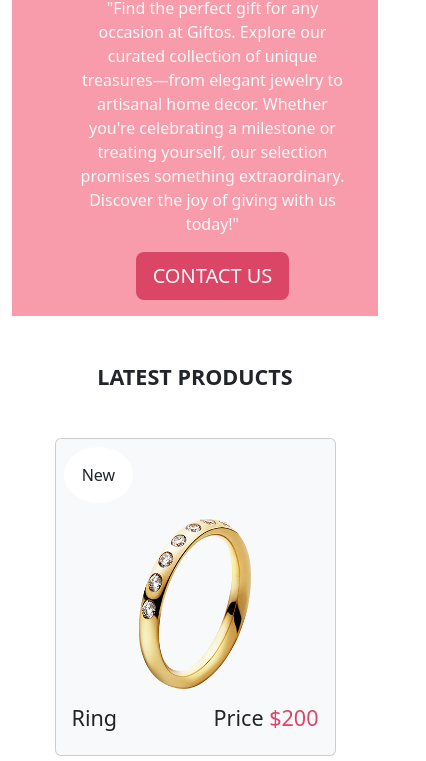
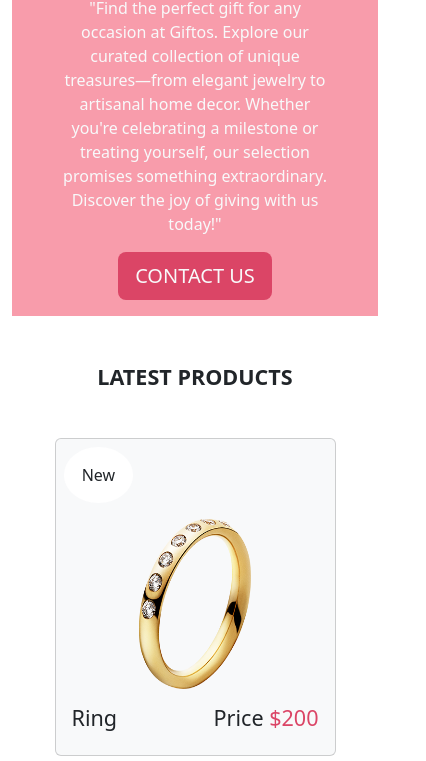
Before and after one commit to Techietimmy-ux/giftos, a plain HTML site: page index.html in a window 390 px wide. Shown: the part 311-1072 px from the top of the page, 426 px wide, since content can reach past the window. Drawn offline with nearby package versions, Linux system fonts and the light colour scheme.

Commit message:
small marging change to the html

```diff
--- a/index.html
+++ b/index.html
@@ -12,7 +12,7 @@
 </head>
 
 <body>
-    <div class="container-xl">
+    <div class="container-xl mx-auto">
         <div class="header text-center">
             <h1 class="display-4 fw-bold">Giftos</h1>
             <nav class="navbar navbar-expand-md nav-style">
@@ -57,14 +57,14 @@
 
         <!-- header section -->
         <section id="header" class="pb-3 pt-3">
-            <div class="container text-light ms-5">
-                <div class="row">
+            <div class="container text-light">
+                <div class="row justify-content-center">
                     <div class="col-10 col-md-8 text-center text-md-start welcome mt-5 pt-5">
                         <h1 class="text-capitalize fw-medium display-4">
                             welcome to our <br />
                             gift shop
                         </h1>
-                        <p>
+                        <p class="">
                             "Find the perfect gift for any occasion at Giftos. Explore our
                             curated collection of unique treasures—from elegant jewelry to
                             artisanal home decor. Whether you're celebrating a milestone or
@@ -125,7 +125,7 @@
                         </div>
 
                     </div>
-                    <div class="col-10 col-md-6 col-lg-3 mx-auto">
+                    <div class="col-10 col-md-6 col-lg-3 mx-auto mb-2">
                         <div class="card bg-light">
                             <p class="bg-white w-25 text-center ms-2 mt-2 rounded-circle p-3 fw-medium">New</p>
                             <img class="card-img-top mx-auto" src="/images/p4.png" alt="Ring" />
```
